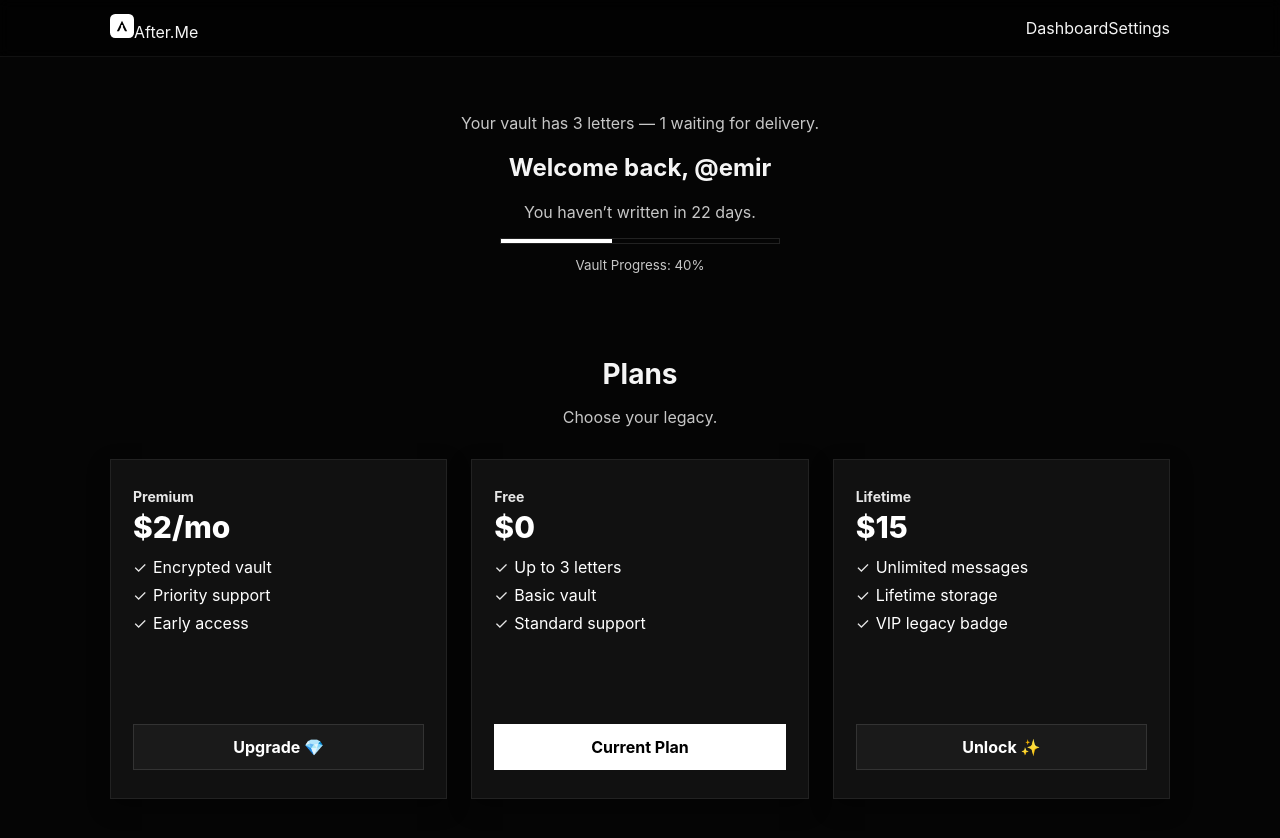
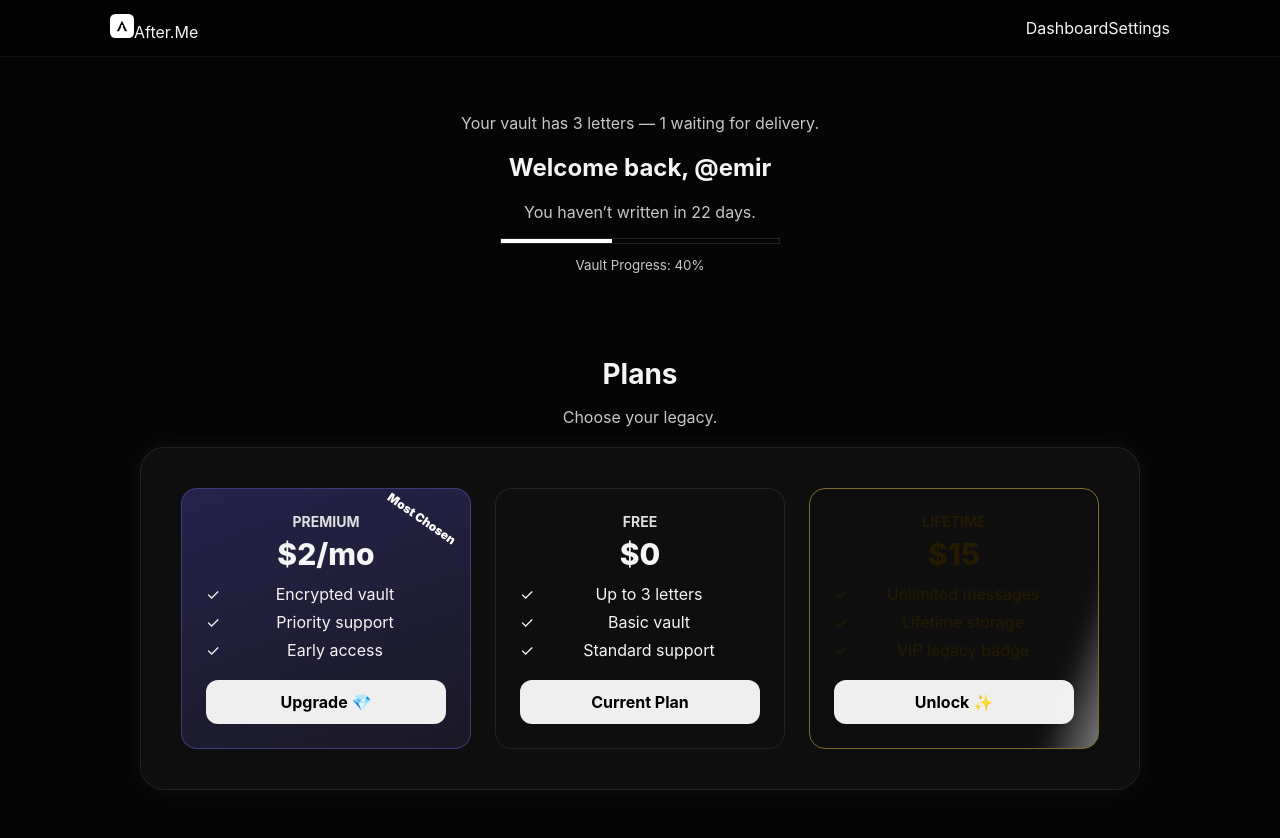
Before and after one commit to emirusmaximus/after-me-starter, a Next.js app: page /dashboard in a window 1280 px wide. Shown: the top 838 px of the page. Built offline with nearby package versions, Linux system fonts and the light colour scheme.

Commit message:
Update page.tsx

```diff
--- a/app/dashboard/page.tsx
+++ b/app/dashboard/page.tsx
@@ -1,11 +1,42 @@
 "use client";
 
 import Link from "next/link";
-import { useState, useEffect } from "react";
+import { useMemo } from "react";
 
 export default function DashboardPage() {
   const username = "emir";
   const stats = { letters: 3, waiting: 1, days: 22, progress: 40 };
+
+  const plans = useMemo(
+    () => [
+      {
+        key: "premium",
+        title: "Premium",
+        price: "$2/mo",
+        features: ["Encrypted vault", "Priority support", "Early access"],
+        cta: "Upgrade 💎",
+        variant: "premium" as const,
+        ribbon: "Most Chosen",
+      },
+      {
+        key: "free",
+        title: "Free",
+        price: "$0",
+        features: ["Up to 3 letters", "Basic vault", "Standard support"],
+        cta: "Current Plan",
+        variant: "free" as const,
+      },
+      {
+        key: "lifetime",
+        title: "Lifetime",
+        price: "$15",
+        features: ["Unlimited messages", "Lifetime storage", "VIP legacy badge"],
+        cta: "Unlock ✨",
+        variant: "lifetime" as const,
+      },
+    ],
+    []
+  );
 
   return (
     <main className="dashboard">
@@ -36,118 +67,175 @@ export default function DashboardPage() {
         </div>
       </section>
 
-      {/* PLANS SECTION */}
+      {/* PLANS */}
       <section className="plans">
         <div className="container center">
           <h2 className="ph-title">Plans</h2>
           <p className="ph-sub">Choose your legacy.</p>
         </div>
 
-        <div className="container plans-grid">
-          <PlanCard
-            title="Premium"
-            price="$2/mo"
-            features={["Encrypted vault", "Priority support", "Early access"]}
-            button="Upgrade 💎"
-            type="dark"
-          />
-          <PlanCard
-            title="Free"
-            price="$0"
-            features={["Up to 3 letters", "Basic vault", "Standard support"]}
-            button="Current Plan"
-            type="light"
-          />
-          <PlanCard
-            title="Lifetime"
-            price="$15"
-            features={["Unlimited messages", "Lifetime storage", "VIP legacy badge"]}
-            button="Unlock ✨"
-            type="dark"
-          />
+        {/* Ortada duran tek dikdörtgen kapsayıcı */}
+        <div className="plans-container">
+          {plans.map((p) => (
+            <PlanCard
+              key={p.key}
+              title={p.title}
+              price={p.price}
+              features={p.features}
+              button={p.cta}
+              variant={p.variant}
+              ribbon={p.ribbon}
+            />
+          ))}
         </div>
       </section>
 
       <style jsx>{`
-        :root {
-          --bg: #000;
-          --fg: #fff;
-          --muted: #bbb;
+        :root{
+          --bg:#000; --fg:#fff; --muted:#bbb;
+          --free-a:#1A1A1A; --free-b:#2A2A2A;
+          --prem-a:#6C63FF; --prem-b:#8A7CFF;
+          --life-a:#F2C94C; --life-b:#F9E79F;
         }
-        body, .dashboard { background: var(--bg); color: var(--fg); }
+        body, .dashboard { background:var(--bg); color:var(--fg); }
 
-        .container { max-width: 1100px; margin: 0 auto; padding: 0 20px; }
-        .top { border-bottom: 1px solid #111; padding: 14px 0; background: rgba(0,0,0,0.6); backdrop-filter: blur(6px); }
-        .topin { display: flex; align-items: center; justify-content: space-between; }
-        .brand { display: flex; align-items: center; gap: 8px; font-weight: 800; }
+        .container{ max-width:1100px; margin:0 auto; padding:0 20px; }
+        .top{ border-bottom:1px solid #111; padding:14px 0; background:rgba(0,0,0,.6); backdrop-filter:blur(6px); }
+        .topin{ display:flex; align-items:center; justify-content:space-between; }
+        .brand{ display:flex; align-items:center; gap:8px; font-weight:800; }
 
-        .hero { text-align: center; padding: 40px 0 20px; }
-        .muted { color: var(--muted); }
-        .progress { width: 280px; margin: 10px auto; height: 6px; border: 1px solid #222; background: #050505; }
-        .progress span { display: block; height: 100%; background: #fff; }
+        .hero{ text-align:center; padding:40px 0 20px; }
+        .muted{ color:var(--muted); }
+        .progress{ width:280px; margin:10px auto; height:6px; border:1px solid #222; background:#050505; }
+        .progress span{ display:block; height:100%; background:#fff; }
 
-        .plans { text-align: center; padding: 40px 0 60px; }
-        .ph-title { font-size: 28px; margin-bottom: 4px; }
-        .ph-sub { color: var(--muted); margin-bottom: 32px; }
+        .plans{ text-align:center; padding:40px 0 60px; }
+        .ph-title{ font-size:28px; margin-bottom:4px; }
+        .ph-sub{ color:var(--muted); margin-bottom:20px; }
 
-        .plans-grid {
-          display: grid;
-          grid-template-columns: repeat(3, 1fr);
+        /* === Ortadaki büyük kapsayıcı === */
+        .plans-container {
+          width: 90%;
+          max-width: 1000px;
+          margin: 0 auto;
+          background: #0e0e0e;
+          border: 1px solid #222;
+          border-radius: 24px;
+          padding: 40px;
+          display: flex;
+          justify-content: center;
+          align-items: stretch;
           gap: 24px;
+          box-shadow: 0 0 25px rgba(255,255,255,0.05);
         }
 
+        /* Her plan dik duran kutu */
         .plan {
+          flex: 1;
+          min-width: 260px;
           background: #111;
           border: 1px solid #222;
+          border-radius: 16px;
+          padding: 24px;
           display: flex;
           flex-direction: column;
           justify-content: space-between;
-          padding: 28px 22px;
-          box-shadow: 0 8px 20px rgba(0,0,0,0.4);
+          position: relative;
+          transition: all 0.25s ease;
+        }
+
+        .plan:hover {
+          transform: translateY(-5px);
+          box-shadow: 0 0 20px rgba(255,255,255,0.1);
+        }
+
+        /* Plan tipleri */
+        .premium {
+          background: linear-gradient(160deg, rgba(108,99,255,0.25), rgba(138,124,255,0.1));
+          border-color: rgba(124,118,255,0.35);
+        }
+
+        .free {
+          background: linear-gradient(160deg, var(--free-a), var(--free-b));
+        }
+
+        .lifetime {
+          background: linear-gradient(160deg, var(--life-a), var(--life-b));
+          color: #241a00;
+          border-color: rgba(242,201,76,0.5);
+          overflow: hidden;
+        }
+
+        .lifetime::after {
+          content: "";
+          position: absolute;
+          top: -20%;
+          left: -60%;
+          width: 40%;
+          height: 140%;
+          transform: rotate(20deg);
+          background: linear-gradient(90deg, rgba(255,255,255,0), rgba(255,255,255,.45), rgba(255,255,255,0));
+          filter: blur(8px);
+          animation: shimmer 3s linear infinite;
+        }
+
+        @keyframes shimmer {
+          0% { left: -60%; }
+          100% { left: 130%; }
+        }
+
+        /* Ribbon (sadece Premium’da) */
+        .ribbon {
+          position: absolute;
+          top: 16px;
+          right: -36px;
+          transform: rotate(35deg);
+          background: linear-gradient(90deg, var(--prem-a), var(--prem-b));
           color: #fff;
-          border-radius: 0;
-          min-height: 340px;
-          text-align: left;
+          font-weight: 900;
+          font-size: 12px;
+          padding: 6px 44px;
+          border-radius: 6px;
         }
-        .plan h3 { font-size: 14px; opacity: 0.9; margin: 0 0 4px; }
+
+        .plan h3 { font-size: 14px; text-transform: uppercase; opacity: 0.9; margin: 0 0 6px; }
         .plan .price { font-size: 30px; font-weight: 800; margin-bottom: 12px; }
         .plan ul { list-style: none; padding: 0; margin: 0 0 20px; }
-        .plan li { position: relative; padding-left: 20px; margin-bottom: 8px; }
-        .plan li::before { content: "✓"; position: absolute; left: 0; top: 0; opacity: 0.9; }
+        .plan li { position: relative; padding-left: 18px; margin-bottom: 8px; }
+        .plan li::before { content: "✓"; position: absolute; left: 0; top: 0; }
         .plan button {
-          width: 100%;
-          border: 1px solid #333;
-          padding: 12px 14px;
+          border: none;
+          border-radius: 12px;
+          padding: 12px;
           font-weight: 700;
-          border-radius: 0;
           cursor: pointer;
         }
         .plan.dark button { background: #1a1a1a; color: #fff; }
-        .plan.light button { background: #fff; color: #000; border-color: #fff; }
-        @media(max-width:900px){
-          .plans-grid{ grid-template-columns: 1fr; }
-        }
+        .plan.light button { background: #fff; color: #000; }
       `}</style>
     </main>
   );
 }
 
-/* PLAN CARD COMPONENT */
+/* PLAN CARD */
 function PlanCard({
   title,
   price,
   features,
   button,
-  type,
+  variant,
+  ribbon,
 }: {
   title: string;
   price: string;
   features: string[];
   button: string;
-  type: "dark" | "light";
+  variant: "premium" | "free" | "lifetime";
+  ribbon?: string;
 }) {
   return (
-    <div className={`plan ${type}`}>
+    <div className={`plan ${variant}`}>
+      {ribbon && <div className="ribbon">{ribbon}</div>}
       <div>
         <h3>{title}</h3>
         <div className="price">{price}</div>
```
